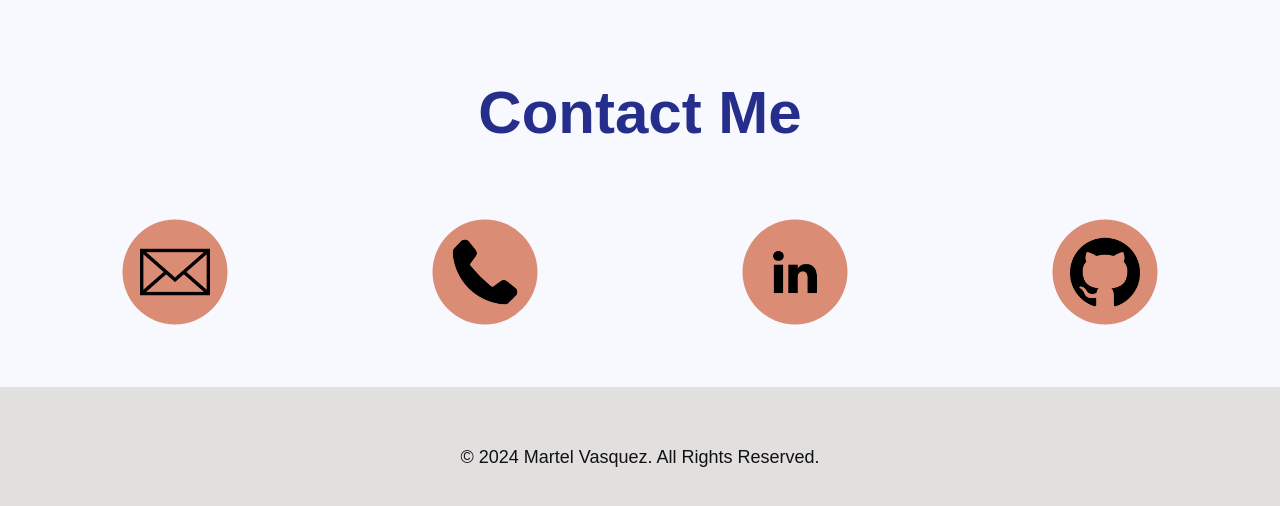
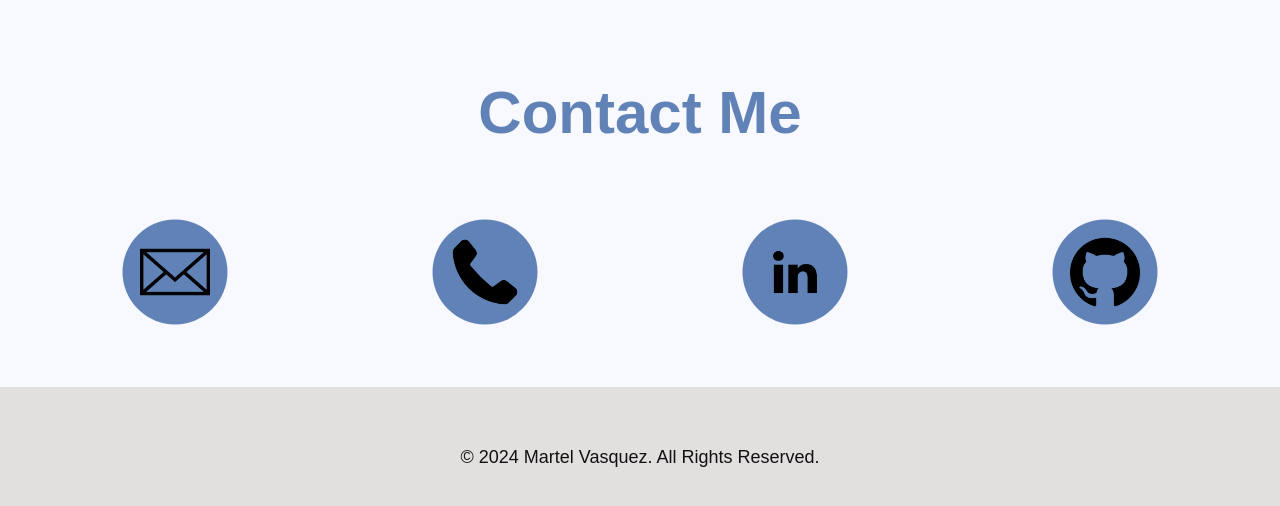
Before and after one commit to MartelV/MartelVasquez.github.io, a plain HTML site: page index.html in a window 1280 px wide. Shown: the part 4411-4917 px from the top of the page. Drawn offline with Linux system fonts and the light colour scheme.

Commit message:
Add files via upload

```diff
--- a/styles.css
+++ b/styles.css
@@ -458,7 +458,7 @@ body {
 /* Contact Section Styling */
 .ghost-color {
     background-color: #f8f8ff;
-    color: #252E8A !important; /* Change font color */
+    color:  #6082B6 !important; /* Change font color */
     font-size: 40px;
     transition: filter 0.5s ease-out, opacity 0.5s ease-out;
     filter: blur(10px);
@@ -496,7 +496,7 @@ body {
     left: 50%;
     width: 150%; /* Keep the circles larger than the button */
     height: 150%;
-    background-color: #da8c74; /* Initial circle color */
+    background-color: #6082B6;/* Initial circle color */
     border-radius: 50%;
     transform: translate(-50%, -50%);
     z-index: -1; /* Place the circle behind the image */
@@ -516,7 +516,7 @@ body {
 
 .contact-button:hover::before {
     transform: translate(-50%, -50%) scale(1.1); /* Enlarge the circle a bit more on hover */
-    background-color: #73a0af; /* Change the circle color on hover */
+    background-color:#ADD8E6; /* Change the circle color on hover */
 }
 
 .gray-bottom{
```
